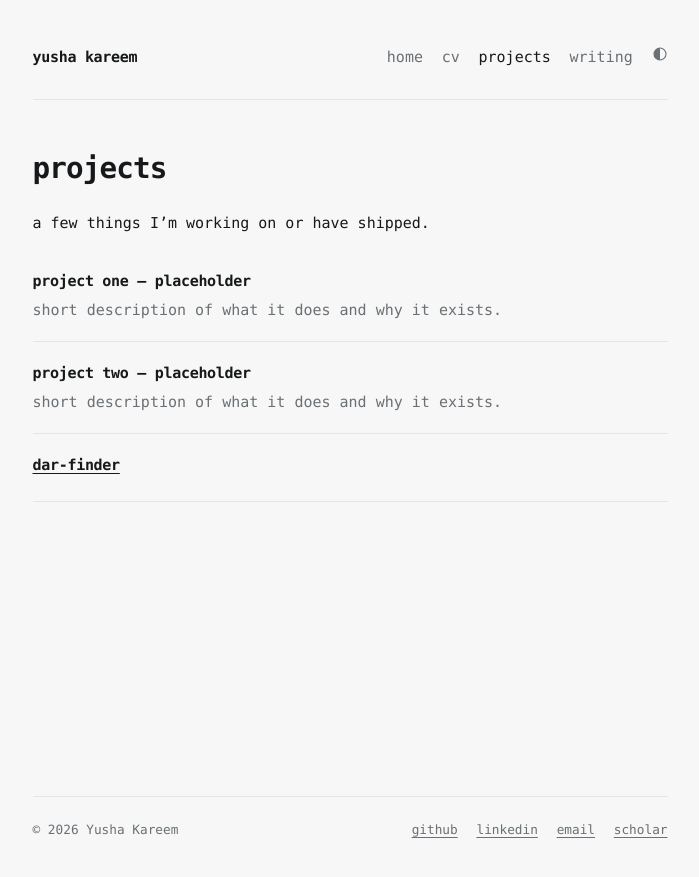
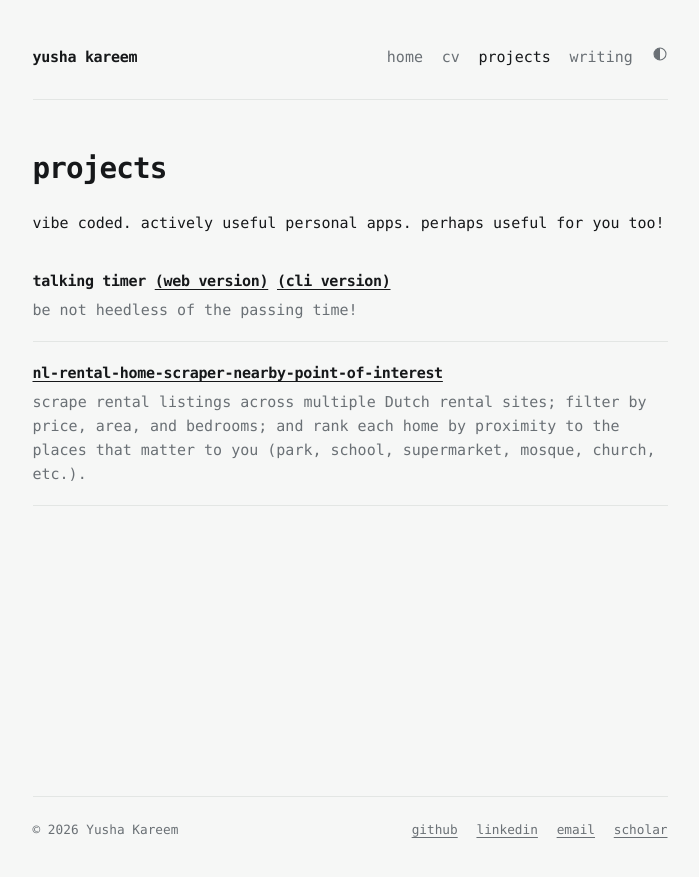
Before and after one commit to yushakareem/yushakareem.github.io, a Jekyll site: the page built from projects.md, in a window 1280 px wide. Shown: the top 877 px of the page, without its empty margins (290-989 px from the left). Built offline with Jekyll 4.4.1, drawn with Linux system fonts in a browser that asks for light colours.

Commit message:
Projects: rewrite intro, add talking timer, rename scraper

```diff
--- a/projects.md
+++ b/projects.md
@@ -6,18 +6,14 @@ permalink: /projects/
 
 # projects
 
-a few things I'm working on or have shipped.
+vibe coded. actively useful personal apps. perhaps useful for you too!
 
 <div class="project">
-  <h3>project one — placeholder</h3>
-  <p>short description of what it does and why it exists.</p>
+  <h3>talking timer <a href="https://github.com/yushakareem/talking-timer-web">(web version)</a> <a href="https://github.com/yushakareem/talking-timer-cli">(cli version)</a></h3>
+  <p>be not heedless of the passing time!</p>
 </div>
 
 <div class="project">
-  <h3>project two — placeholder</h3>
-  <p>short description of what it does and why it exists.</p>
+  <h3><a href="https://yushakareem.github.io/dar-finder/">nl-rental-home-scraper-nearby-point-of-interest</a></h3>
+  <p>scrape rental listings across multiple Dutch rental sites; filter by price, area, and bedrooms; and rank each home by proximity to the places that matter to you (park, school, supermarket, mosque, church, etc.).</p>
 </div>
-
-<div class="project">
-  <h3><a href="https://yushakareem.github.io/dar-finder/">dar-finder</a></h3>
-</div>
```
